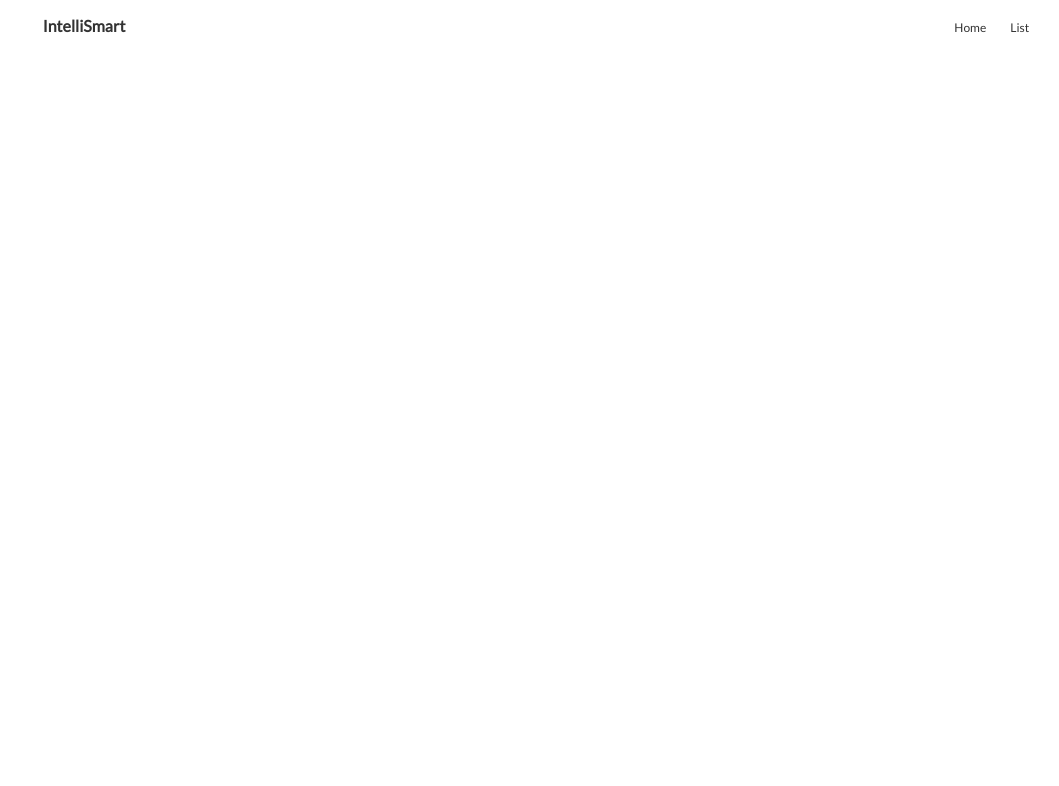
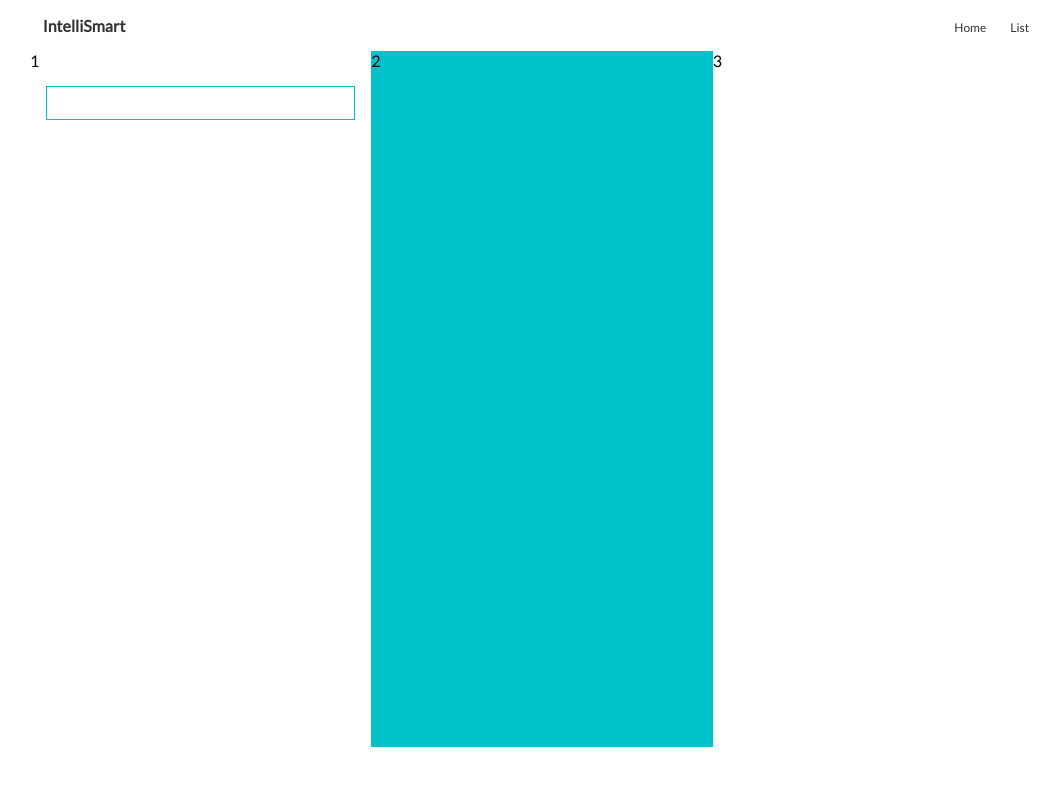
Before and after one commit to diramacmain/IntelliSmart_01, an Angular app in the folder IS/: page /products-and-solutions in a window 1280 px wide. Before the commit this address led to /. Shown: the top 786 px of the page, without its empty margins (98-1157 px from the left). Built offline with nearby package versions, Linux system fonts and the light colour scheme.

Commit message:
Products and Solutions

```diff
--- a/IS/src/app/app-routing.module.ts
+++ b/IS/src/app/app-routing.module.ts
@@ -4,11 +4,12 @@ import { RouterModule, Routes } from '@angular/router';
 import {HomeComponent} from './home/home.component';
 import {ListComponent} from './list/list.component';
 import {OfferingElaboratedComponent} from './offering-elaborated/offering-elaborated.component';
-
+import {ProductsAndSolutionsComponent} from './products-and-solutions/products-and-solutions.component';
 const routes: Routes = [
 {path:'', component:HomeComponent},
 {path:'list', component:ListComponent},
 {path:'offering-elaborated', component:OfferingElaboratedComponent},
+{path:'products-and-solutions', component:ProductsAndSolutionsComponent},
 ];
 
 @NgModule({
--- a/IS/src/app/app.module.ts
+++ b/IS/src/app/app.module.ts
@@ -6,13 +6,15 @@ import { AppComponent } from './app.component';
 import { HomeComponent } from './home/home.component';
 import { ListComponent } from './list/list.component';
 import { OfferingElaboratedComponent } from './offering-elaborated/offering-elaborated.component';
+import { ProductsAndSolutionsComponent } from './products-and-solutions/products-and-solutions.component';
 
 @NgModule({
   declarations: [
     AppComponent,
     HomeComponent,
     ListComponent,
-    OfferingElaboratedComponent
+    OfferingElaboratedComponent,
+    ProductsAndSolutionsComponent
   ],
   imports: [
     BrowserModule,
--- /dev/null
+++ b/IS/src/app/products-and-solutions/products-and-solutions.component.html
@@ -0,0 +1,11 @@
+<div id="pg-products-and-solutions" class="page-front">
+
+    <div class="inner inner-1">
+        1
+        <div></div>
+        <div class="mcd-tile"></div>
+    </div>
+    <div  class="inner inner-2">2</div>
+    <div  class="inner inner-3">3</div>
+
+</div>
--- /dev/null
+++ b/IS/src/app/products-and-solutions/products-and-solutions.component.ts
@@ -0,0 +1,15 @@
+import { Component, OnInit } from '@angular/core';
+
+@Component({
+  selector: 'app-products-and-solutions',
+  templateUrl: './products-and-solutions.component.html',
+  styleUrls: ['./products-and-solutions.component.scss']
+})
+export class ProductsAndSolutionsComponent implements OnInit {
+
+  constructor() { }
+
+  ngOnInit(): void {
+  }
+
+}
--- a/IS/src/styles.scss
+++ b/IS/src/styles.scss
@@ -94,3 +94,36 @@ header{
         text-align: right;
     }
 }
+#pg-products-and-solutions{
+    display: grid;
+    grid-template: repeat(12,58px) / repeat(12,1fr);
+    .inner{
+        grid-column: span 4;
+        grid-row: span 12;
+    }
+    .inner-1{
+
+    }
+    .inner-2{
+        background-color: $primary;
+    }
+    .inner-3{
+
+    }
+}
+.mcd-tile{
+    border: $primary solid 1px;
+    padding: 1em;
+    margin: 1em;
+    h3,p{
+        color: $grey;
+    }
+    a{
+        text-decoration: none;
+        color: $primary;
+        &:hover{
+            color: darken($primary,10);
+        }
+    }
+
+}
```
Also changed, not shown: IS/src/app/products-and-solutions/products-and-solutions.component.scss (added), 1 other file (tests, documents, lock files or other folders).
